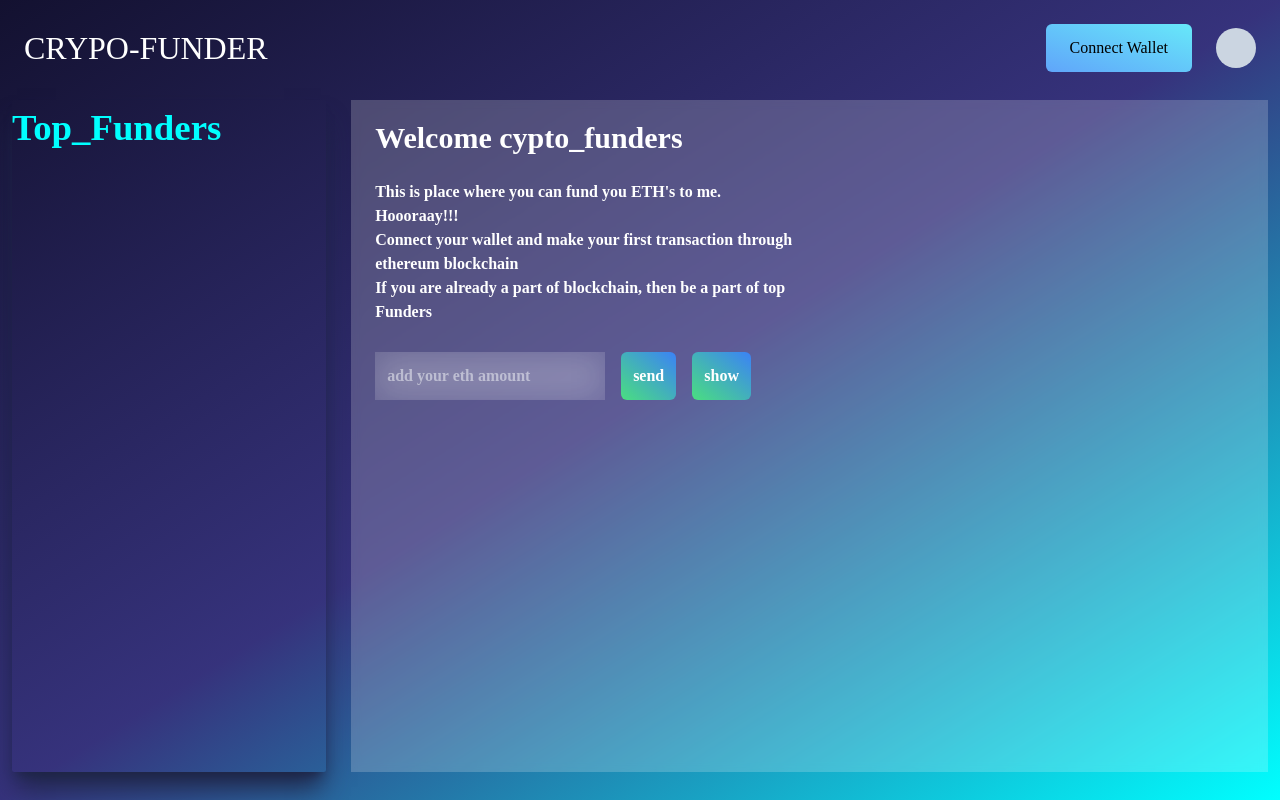
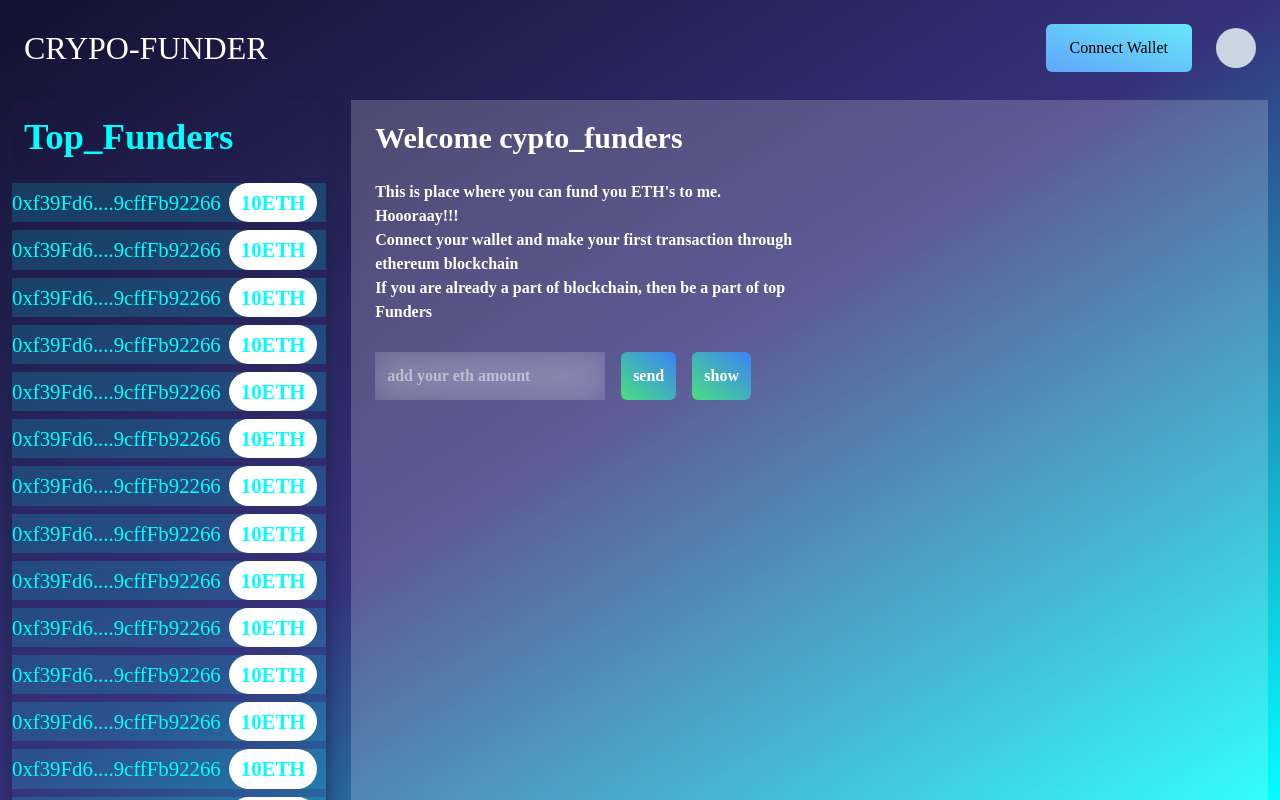
Before and after one commit to dextey/crypto-funder, a React (Create React App) app in the folder client/: page / in a window 1280 px wide. Built offline with nearby package versions, Linux system fonts and the light colour scheme.

Commit message:
Added list of funders to UI

```diff
--- a/client/src/App.js
+++ b/client/src/App.js
@@ -4,7 +4,7 @@ import Main from "./Components/Main";
 import Navbar from "./Components/Navbar";
 
 import { ethers } from "ethers";
-import { ABI, contractAddress } from "./Constants";
+import { CONTRACT } from "./contracts/contract";
 
 function App() {
   const [wallet, setWallet] = useState(null);
@@ -18,18 +18,22 @@ function App() {
       if (provider) {
         const signer = provider.getSigner();
 
-        const contract = new ethers.Contract(contractAddress, ABI, signer);
+        const fundMe = new ethers.Contract(
+          CONTRACT.address,
+          CONTRACT.abi,
+          signer
+        );
 
-        setContract(contract);
+        setContract(fundMe);
       }
     }
   }, []);
 
   return (
-    <div className="h-screen w-full p-3 bg-gradient-to-br from-[#131130] via-[#171368dd] to-[#00ffff] flex flex-col">
+    <div className="h-screen w-full p-3 bg-gradient-to-br from-[#131130] via-[#171368dd] to-[#00ffff] flex flex-col overflow-hidden">
       <Navbar wallet={wallet} setWallet={setWallet} />
       <div className="flex h-full py-4 justify-between">
-        <Funders />
+        <Funders contract={contract} />
         <Main contract={contract} wallet={wallet} />
       </div>
     </div>
--- a/client/src/Components/Funders.jsx
+++ b/client/src/Components/Funders.jsx
@@ -1,7 +1,82 @@
-const Funders = () => {
+import { ethers } from "ethers";
+import { useEffect, useState } from "react";
+
+const Funders = ({ contract }) => {
+  const [funders, setFunders] = useState([
+    { address: "0xf39Fd6kljsdlkansfdgsdfgwsrg79cffFb92266", amount: "10" },
+    { address: "0xf39Fd6kljsdlkansfdgsdfgwsrg79cffFb92266", amount: "10" },
+    { address: "0xf39Fd6kljsdlkansfdgsdfgwsrg79cffFb92266", amount: "10" },
+    { address: "0xf39Fd6kljsdlkansfdgsdfgwsrg79cffFb92266", amount: "10" },
+    { address: "0xf39Fd6kljsdlkansfdgsdfgwsrg79cffFb92266", amount: "10" },
+    { address: "0xf39Fd6kljsdlkansfdgsdfgwsrg79cffFb92266", amount: "10" },
+    { address: "0xf39Fd6kljsdlkansfdgsdfgwsrg79cffFb92266", amount: "10" },
+    { address: "0xf39Fd6kljsdlkansfdgsdfgwsrg79cffFb92266", amount: "10" },
+    { address: "0xf39Fd6kljsdlkansfdgsdfgwsrg79cffFb92266", amount: "10" },
+    { address: "0xf39Fd6kljsdlkansfdgsdfgwsrg79cffFb92266", amount: "10" },
+    { address: "0xf39Fd6kljsdlkansfdgsdfgwsrg79cffFb92266", amount: "10" },
+    { address: "0xf39Fd6kljsdlkansfdgsdfgwsrg79cffFb92266", amount: "10" },
+    { address: "0xf39Fd6kljsdlkansfdgsdfgwsrg79cffFb92266", amount: "10" },
+    { address: "0xf39Fd6kljsdlkansfdgsdfgwsrg79cffFb92266", amount: "10" },
+    { address: "0xf39Fd6kljsdlkansfdgsdfgwsrg79cffFb92266", amount: "10" },
+    { address: "0xf39Fd6kljsdlkansfdgsdfgwsrg79cffFb92266", amount: "10" },
+    { address: "0xf39Fd6kljsdlkansfdgsdfgwsrg79cffFb92266", amount: "10" },
+    { address: "0xf39Fd6kljsdlkansfdgsdfgwsrg79cffFb92266", amount: "10" },
+    { address: "0xf39Fd6kljsdlkansfdgsdfgwsrg79cffFb92266", amount: "10" },
+    { address: "0xf39Fd6kljsdlkansfdgsdfgwsrg79cffFb92266", amount: "10" },
+    { address: "0xf39Fd6kljsdlkansfdgsdfgwsrg79cffFb92266", amount: "10" },
+    { address: "0xf39Fd6kljsdlkansfdgsdfgwsrg79cffFb92266", amount: "10" },
+    { address: "0xf39Fd6kljsdlkansfdgsdfgwsrg79cffFb92266", amount: "10" },
+    { address: "0xf39Fd6kljsdlkansfdgsdfgwsrg79cffFb92266", amount: "10" },
+    { address: "0xf39Fd6kljsdlkansfdgsdfgwsrg79cffFb92266", amount: "10" },
+    { address: "0xf39Fd6kljsdlkansfdgsdfgwsrg79cffFb92266", amount: "10" },
+    { address: "0xf39Fd6kljsdlkansfdgsdfgwsrg79cffFb92266", amount: "10" },
+  ]);
+
+  const getFunders = async () => {
+    const data = await contract.getFunders();
+    return data;
+  };
+
+  useEffect(() => {
+    contract &&
+      getFunders().then((_funders) => {
+        _funders.map(async (_funder) => {
+          const amount = await contract.fundedByAddress(_funder);
+          setFunders((prev) => [
+            ...prev,
+            { address: _funder, amount: ethers.utils.formatEther(amount) },
+          ]);
+        });
+      });
+  }, [contract]);
+
+  funders.length && console.log(funders);
+
   return (
-    <div className="flex flex-col w-[25%]  text-[#0ff] shadow-xl rounded-sm shadow-[#1e2546]  ">
-      <div className=" text-[2.3rem] font-extrabold">Top_Funders</div>
+    <div className="flex flex-col w-[25%] text-[#0ff] shadow-xl rounded-sm shadow-[#1e2546]">
+      <div className=" text-[2.3rem] p-3 font-extrabold   animate-bounce ">
+        <span>Top_Funders</span>
+      </div>
+
+      <div className="flex  flex-col overflow-y-scroll overflow-x-hidden h-full  ">
+        {funders.map((funder, index) => {
+          return (
+            <div
+              key={index}
+              className="flex text-[1.3rem] my-1 bg-[#00ffff28] items-center"
+            >
+              <span>
+                {funder.address.slice(0, 8) +
+                  "...." +
+                  funder.address.slice(30, 42)}
+              </span>
+              <span className="mx-2 font-extrabold bg-white rounded-full p-1 px-3">
+                {funder.amount}ETH
+              </span>
+            </div>
+          );
+        })}
+      </div>
     </div>
   );
 };
```
